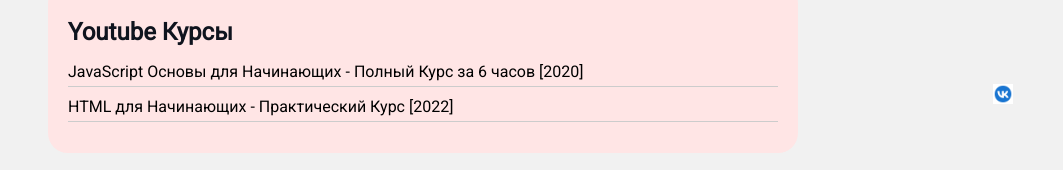
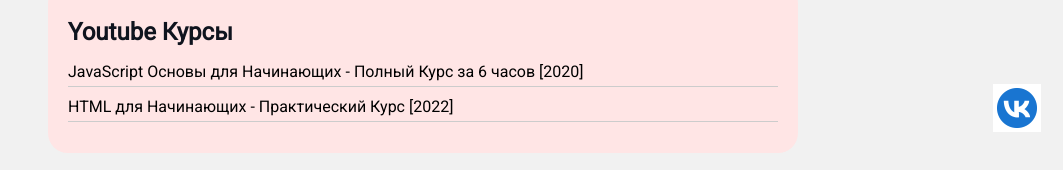
Before and after one commit to AndreyGavrilov1993/css, a plain HTML site: page index.html in a window 1280 px wide. Shown: the part 766-936 px from the top of the page, without its empty margins (217-1280 px from the left). Drawn offline with Linux system fonts and the light colour scheme.

Commit message:
Add files via upload

```diff
--- a/index.html
+++ b/index.html
@@ -117,8 +117,7 @@
 
         <a target="_blank" href="https://icons8.com/icon/61Da3vxgYyFC/vk-в-круге">VK в круге</a> icon by <a target="_blank" href="https://icons8.com">Icons8</a>
         <div class="box">
-          <a href="https://vk.com/gavrilov_andrew_1993"
-            target="_blank"></a>
+          <a href="https://vk.com/gavrilov_andrew_1993"><img src="icons8-vk-в-круге.gif" srcset=""></a>
         </div>
       </div>
     </div>
```
